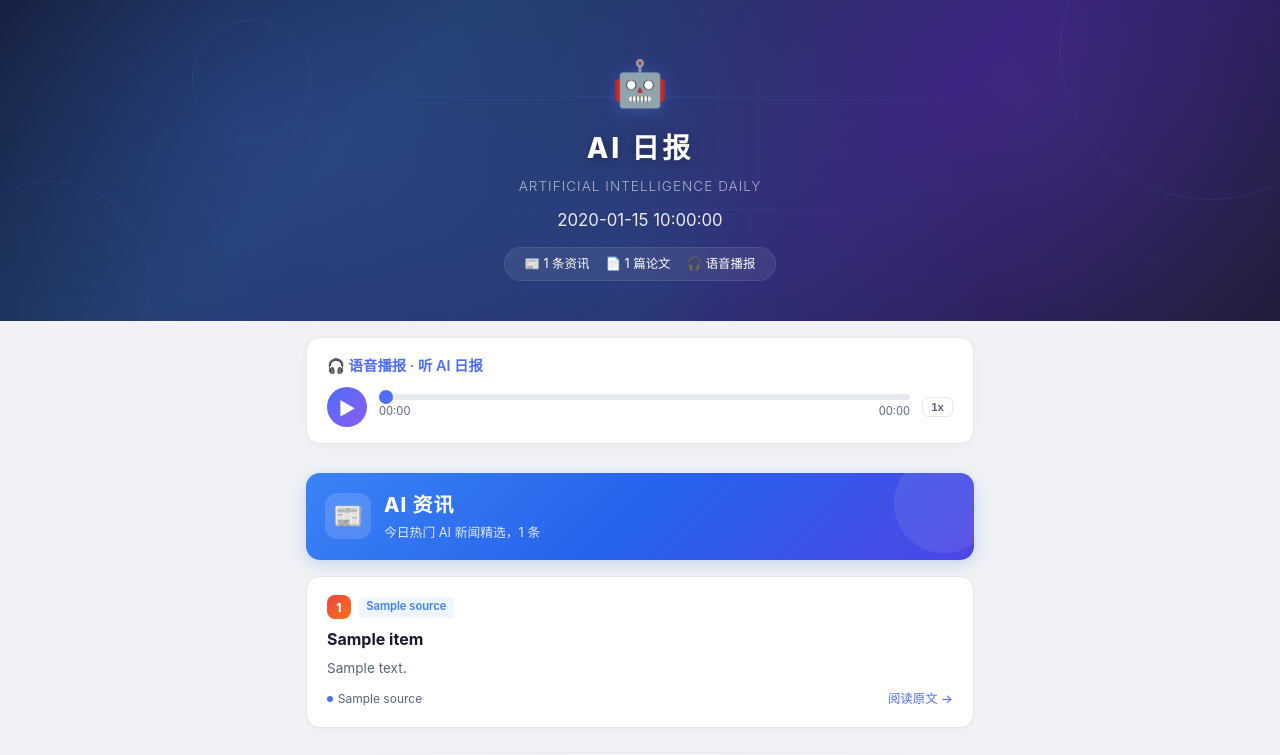
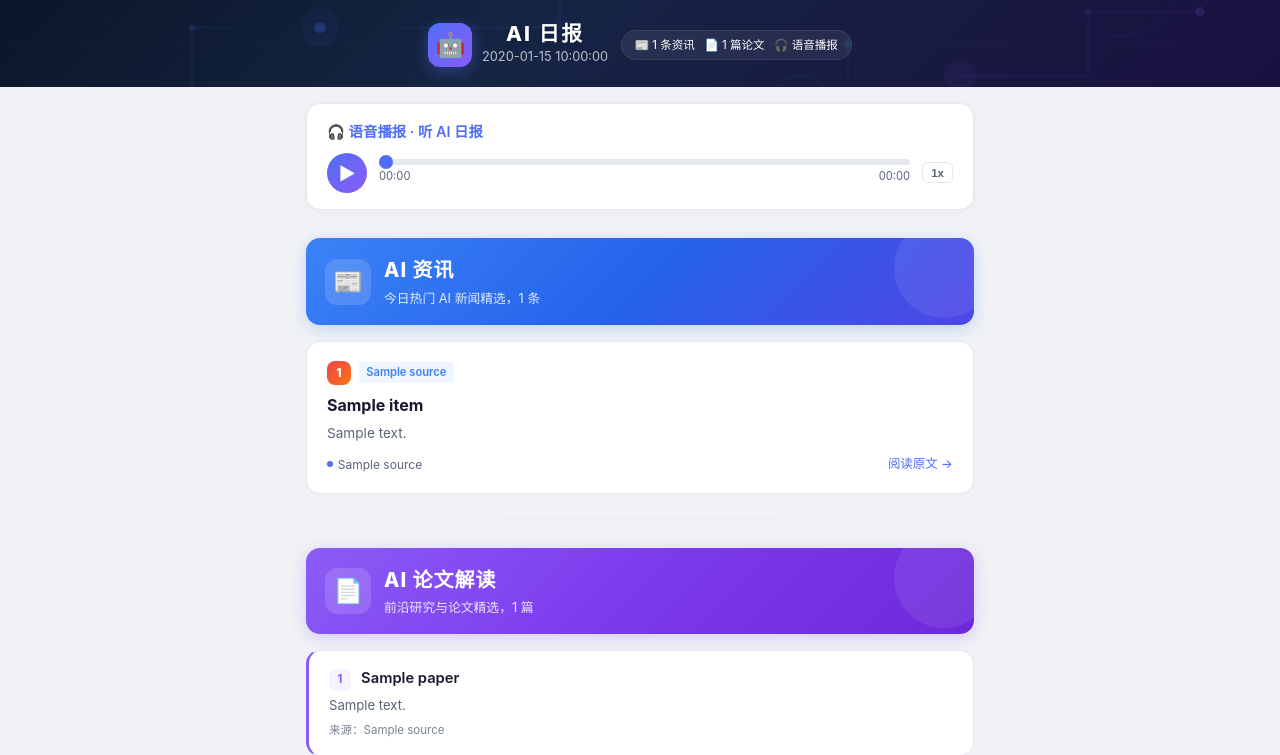
Before and after one commit to trytrytry2026/ai-daily-push, a Python web app: template templates/daily.html in a window 1280 px wide. Shown: the top 755 px of the page. Run offline with Jinja, Linux system fonts and the light colour scheme; the template is opened without the code that fills it: most values are stand-ins (such as "Sample title", 1, 10 or a date in 2020).

Commit message:
fix: compact header with SVG tech graphics + robust paper collection with fallback
Made-with: Cursor

```diff
--- a/templates/daily.html
+++ b/templates/daily.html
@@ -28,55 +28,39 @@
     -webkit-font-smoothing: antialiased;
   }
 
-  /* ===== Header ===== */
+  /* ===== Header — compact with SVG tech graphics ===== */
   .header {
-    background: linear-gradient(135deg, #0f172a 0%, #1e3a5f 30%, #2d1b69 65%, #1a1a2e 100%);
-    color: white; padding: 3rem 1.5rem 2.5rem; text-align: center;
-    position: relative; overflow: hidden; min-height: 220px;
+    background: linear-gradient(135deg, #0a1628 0%, #162544 40%, #1a1040 100%);
+    color: white; padding: 1.4rem 1.2rem 1.2rem; text-align: center;
+    position: relative; overflow: hidden;
   }
-  .header::before {
-    content: ''; position: absolute; inset: 0;
-    background:
-      radial-gradient(circle at 20% 40%, rgba(79,110,247,0.25) 0%, transparent 50%),
-      radial-gradient(circle at 80% 30%, rgba(139,92,246,0.2) 0%, transparent 45%),
-      radial-gradient(circle at 50% 90%, rgba(20,184,166,0.15) 0%, transparent 50%);
+  .header-svg {
+    position: absolute; inset: 0; width: 100%; height: 100%; pointer-events: none;
   }
-  .header::after {
-    content: ''; position: absolute; inset: 0;
-    background-image:
-      radial-gradient(1.5px 1.5px at 10% 20%, rgba(255,255,255,0.15) 50%, transparent 50%),
-      radial-gradient(1px 1px at 30% 70%, rgba(255,255,255,0.1) 50%, transparent 50%),
-      radial-gradient(2px 2px at 50% 15%, rgba(255,255,255,0.12) 50%, transparent 50%),
-      radial-gradient(1px 1px at 70% 55%, rgba(255,255,255,0.08) 50%, transparent 50%),
-      radial-gradient(1.5px 1.5px at 85% 35%, rgba(255,255,255,0.1) 50%, transparent 50%),
-      radial-gradient(1px 1px at 15% 85%, rgba(255,255,255,0.06) 50%, transparent 50%),
-      radial-gradient(2px 2px at 90% 80%, rgba(255,255,255,0.08) 50%, transparent 50%),
-      radial-gradient(1px 1px at 40% 45%, rgba(255,255,255,0.07) 50%, transparent 50%);
+  .header-content {
+    position: relative; z-index: 2;
+    display: flex; align-items: center; justify-content: center; gap: 0.8rem;
+    flex-wrap: wrap;
   }
-  .header-decor {
-    position: absolute; top: 0; left: 0; width: 100%; height: 100%; pointer-events: none;
+  .header-left {
+    display: flex; align-items: center; gap: 0.6rem;
   }
-  .header-decor .ring {
-    position: absolute; border-radius: 50%; border: 1px solid rgba(255,255,255,0.06);
+  .header-icon {
+    width: 44px; height: 44px; border-radius: 12px;
+    background: linear-gradient(135deg, #4f6ef7, #8b5cf6);
+    display: flex; align-items: center; justify-content: center;
+    font-size: 1.5rem; flex-shrink: 0;
+    box-shadow: 0 4px 15px rgba(79,110,247,0.4);
   }
-  .header-decor .ring1 { width: 300px; height: 300px; top: -100px; right: -80px; border-width: 1.5px; border-color: rgba(79,110,247,0.15); }
-  .header-decor .ring2 { width: 200px; height: 200px; bottom: -60px; left: -50px; border-color: rgba(139,92,246,0.12); }
-  .header-decor .ring3 { width: 120px; height: 120px; top: 20px; left: 15%; border-color: rgba(20,184,166,0.1); }
-  .header-decor .line {
-    position: absolute; height: 1px;
-    background: linear-gradient(90deg, transparent, rgba(79,110,247,0.15), transparent);
+  .header-titles h1 {
+    font-size: 1.3rem; font-weight: 800; letter-spacing: 2px; line-height: 1.2;
+    text-shadow: 0 1px 6px rgba(0,0,0,0.3);
   }
-  .header-decor .line1 { width: 60%; top: 30%; left: 20%; }
-  .header-decor .line2 { width: 40%; top: 65%; left: 35%; background: linear-gradient(90deg, transparent, rgba(139,92,246,0.12), transparent); }
-  .header-content { position: relative; z-index: 2; }
-  .header-logo { font-size: 2.8rem; margin-bottom: 0.4rem; filter: drop-shadow(0 2px 8px rgba(79,110,247,0.4)); }
-  .header h1 { font-size: 1.75rem; font-weight: 800; letter-spacing: 3px; text-shadow: 0 2px 10px rgba(0,0,0,0.3); }
-  .header .subtitle { font-size: 0.85rem; opacity: 0.6; margin-top: 0.3rem; letter-spacing: 1px; font-weight: 300; }
-  .header .date { font-size: 1.05rem; opacity: 0.9; margin-top: 0.6rem; font-weight: 400; }
-  .header .stats {
-    display: inline-flex; gap: 1rem; margin-top: 0.8rem; font-size: 0.78rem;
-    background: rgba(255,255,255,0.08); border-radius: 20px; padding: 0.4rem 1.2rem;
-    backdrop-filter: blur(4px); border: 1px solid rgba(255,255,255,0.08);
+  .header-titles .date { font-size: 0.8rem; opacity: 0.7; font-weight: 400; }
+  .header-stats {
+    display: flex; gap: 0.6rem; font-size: 0.72rem;
+    background: rgba(255,255,255,0.07); border-radius: 16px; padding: 0.3rem 0.8rem;
+    border: 1px solid rgba(255,255,255,0.08);
   }
   .container { max-width: 700px; margin: 0 auto; padding: 0 1rem 3rem; }
 
@@ -212,9 +196,10 @@
   .archive-btn:hover { background: var(--accent); color: #fff; }
   .footer { text-align: center; padding: 2rem 1rem; font-size: 0.78rem; color: #94a3b8; border-top: 1px solid var(--border); margin-top: 1rem; }
   @media (max-width: 480px) {
-    .header { padding: 2rem 1rem 1.8rem; min-height: 180px; }
-    .header h1 { font-size: 1.4rem; }
-    .header-logo { font-size: 2.2rem; }
+    .header { padding: 1.2rem 0.8rem 1rem; }
+    .header-content { gap: 0.5rem; }
+    .header-icon { width: 38px; height: 38px; font-size: 1.3rem; border-radius: 10px; }
+    .header-titles h1 { font-size: 1.15rem; }
     .container { padding: 0 0.75rem 2rem; }
     .news-card { padding: 1rem; }
     .section-header { padding: 0.8rem 1rem; }
@@ -226,19 +211,58 @@
 <body>
 
 <div class="header">
-  <div class="header-decor">
-    <div class="ring ring1"></div>
-    <div class="ring ring2"></div>
-    <div class="ring ring3"></div>
-    <div class="line line1"></div>
-    <div class="line line2"></div>
-  </div>
+  <!-- SVG tech background: circuit nodes, connections, grid -->
+  <svg class="header-svg" xmlns="http://www.w3.org/2000/svg" viewBox="0 0 800 120" preserveAspectRatio="xMidYMid slice">
+    <defs>
+      <linearGradient id="g1" x1="0%" y1="0%" x2="100%" y2="100%">
+        <stop offset="0%" style="stop-color:#4f6ef7;stop-opacity:0.15"/>
+        <stop offset="100%" style="stop-color:#8b5cf6;stop-opacity:0.08"/>
+      </linearGradient>
+      <linearGradient id="g2" x1="0%" y1="0%" x2="100%" y2="0%">
+        <stop offset="0%" style="stop-color:transparent"/>
+        <stop offset="50%" style="stop-color:#4f6ef7;stop-opacity:0.12"/>
+        <stop offset="100%" style="stop-color:transparent"/>
+      </linearGradient>
+    </defs>
+    <!-- grid lines -->
+    <line x1="0" y1="30" x2="800" y2="30" stroke="rgba(255,255,255,0.03)" stroke-width="0.5"/>
+    <line x1="0" y1="60" x2="800" y2="60" stroke="rgba(255,255,255,0.025)" stroke-width="0.5"/>
+    <line x1="0" y1="90" x2="800" y2="90" stroke="rgba(255,255,255,0.02)" stroke-width="0.5"/>
+    <line x1="200" y1="0" x2="200" y2="120" stroke="rgba(255,255,255,0.02)" stroke-width="0.5"/>
+    <line x1="400" y1="0" x2="400" y2="120" stroke="rgba(255,255,255,0.025)" stroke-width="0.5"/>
+    <line x1="600" y1="0" x2="600" y2="120" stroke="rgba(255,255,255,0.02)" stroke-width="0.5"/>
+    <!-- circuit paths -->
+    <path d="M50,90 L120,90 L120,50 L200,50" stroke="url(#g2)" stroke-width="1" fill="none"/>
+    <path d="M250,50 L350,50 L350,30 L420,30" stroke="rgba(79,110,247,0.1)" stroke-width="1" fill="none"/>
+    <path d="M600,80 L680,80 L680,40 L750,40" stroke="rgba(139,92,246,0.08)" stroke-width="1" fill="none"/>
+    <path d="M450,90 L530,90 L530,60" stroke="rgba(20,184,166,0.07)" stroke-width="1" fill="none"/>
+    <!-- nodes -->
+    <circle cx="50" cy="90" r="3" fill="rgba(79,110,247,0.2)"/>
+    <circle cx="200" cy="50" r="3.5" fill="rgba(79,110,247,0.25)"/>
+    <circle cx="120" cy="50" r="2" fill="rgba(79,110,247,0.15)"/>
+    <circle cx="420" cy="30" r="3" fill="rgba(79,110,247,0.15)"/>
+    <circle cx="350" cy="30" r="2" fill="rgba(79,110,247,0.1)"/>
+    <circle cx="750" cy="40" r="3" fill="rgba(139,92,246,0.15)"/>
+    <circle cx="680" cy="40" r="2" fill="rgba(139,92,246,0.1)"/>
+    <circle cx="530" cy="60" r="2.5" fill="rgba(20,184,166,0.12)"/>
+    <!-- decorative circles -->
+    <circle cx="700" cy="20" r="35" fill="none" stroke="rgba(139,92,246,0.06)" stroke-width="1"/>
+    <circle cx="80" cy="25" r="25" fill="none" stroke="rgba(79,110,247,0.05)" stroke-width="1"/>
+    <circle cx="500" cy="100" r="20" fill="none" stroke="rgba(20,184,166,0.05)" stroke-width="1"/>
+    <!-- glow spots -->
+    <circle cx="200" cy="50" r="12" fill="rgba(79,110,247,0.06)"/>
+    <circle cx="600" cy="80" r="10" fill="rgba(139,92,246,0.05)"/>
+    <circle cx="350" cy="50" r="8" fill="rgba(79,110,247,0.04)"/>
+  </svg>
   <div class="header-content">
-    <div class="header-logo">🤖</div>
-    <h1>AI 日报</h1>
-    <div class="subtitle">ARTIFICIAL INTELLIGENCE DAILY</div>
-    <div class="date">{{ date_display }}</div>
-    <div class="stats">
+    <div class="header-left">
+      <div class="header-icon">🤖</div>
+      <div class="header-titles">
+        <h1>AI 日报</h1>
+        <div class="date">{{ date_display }}</div>
+      </div>
+    </div>
+    <div class="header-stats">
       <span>📰 {{ news_list|length }} 条资讯</span>
       {% if paper_list %}<span>📄 {{ paper_list|length }} 篇论文</span>{% endif %}
       {% if audio_url %}<span>🎧 语音播报</span>{% endif %}
```
Also changed, not shown: src/collector/cn_paper_collector.py (+156 -54 lines).
